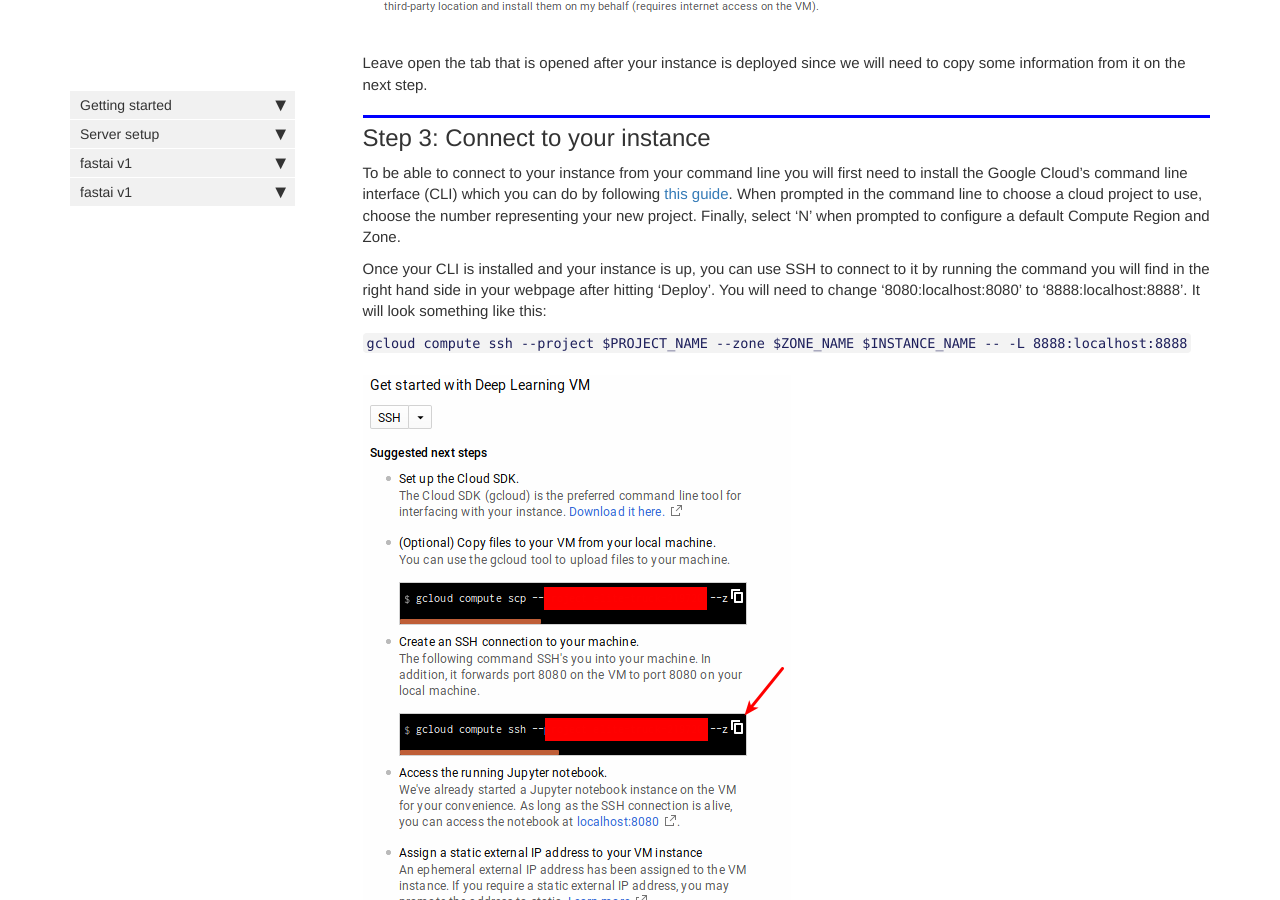
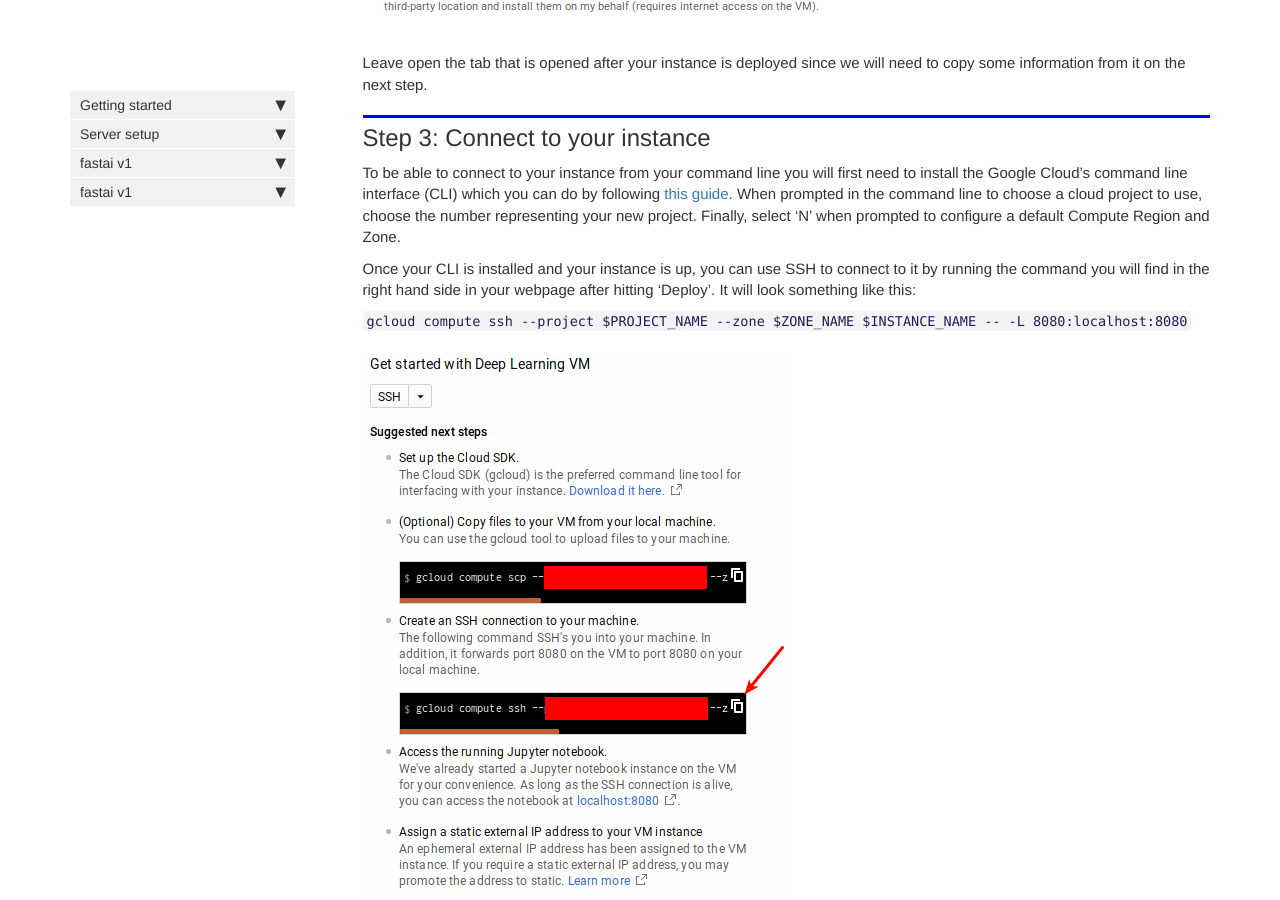
Before and after one commit to tamersalama/course-v3, a Jekyll site: the page built from docs/gcp_tutorial.md, in a window 1280 px wide and 900 px high, scrolled down 1044 px. Built offline with Jekyll 4.4.1, drawn with Linux system fonts in a browser that asks for light colours; nearby versions of some CDN libraries; comment, search, counter and statistics services are not loaded.

Commit message:
Back to 8080

```diff
--- a/docs/gcp_tutorial.md
+++ b/docs/gcp_tutorial.md
@@ -33,9 +33,9 @@ Leave open the tab that is opened after your instance is deployed since we will
 
 To be able to connect to your instance from your command line you will first need to install the Google Cloud's command line interface (CLI) which you can do by following [this guide](https://cloud.google.com/sdk/docs/#install_the_latest_cloud_tools_version_cloudsdk_current_version). When prompted in the command line to choose a cloud project to use, choose the number representing your new project. Finally, select 'N' when prompted to configure a default Compute Region and Zone.
 
-Once your CLI is installed and your instance is up, you can use SSH to connect to it by running the command you will find in the right hand side in your webpage after hitting 'Deploy'. You will need to change '8080:localhost:8080' to '8888:localhost:8888'. It will look something like this:
+Once your CLI is installed and your instance is up, you can use SSH to connect to it by running the command you will find in the right hand side in your webpage after hitting 'Deploy'. It will look something like this:
 
-``gcloud compute ssh --project $PROJECT_NAME --zone $ZONE_NAME $INSTANCE_NAME -- -L 8888:localhost:8888``
+``gcloud compute ssh --project $PROJECT_NAME --zone $ZONE_NAME $INSTANCE_NAME -- -L 8080:localhost:8080``
 
 ![ssh](images/gcp_tutorial/ssh.png)
 
```
